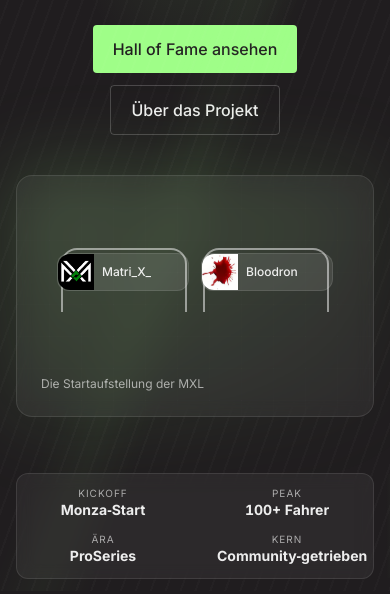
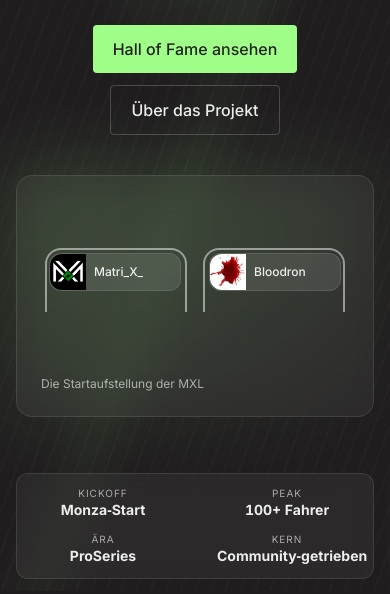
Before and after one commit to edhor1608/mxl-legacy-website, an Astro site: page / in a window 390 px wide. Shown: the part 250-844 px from the top of the page. Built offline with nearby package versions, Linux system fonts and the light colour scheme; Astro itself is replaced by a stand-in of ours.

Commit message:
Refactor Hero component grid layout by adjusting padding and spacing for improved responsiveness (#13)

```diff
--- a/src/components/Hero.astro
+++ b/src/components/Hero.astro
@@ -81,13 +81,13 @@ const gridPairs: HallOfFameMember[][] = Array.from(
             <!-- Center highlight slot -->
             {/*<div class="pointer-events-none absolute inset-0 rounded-xl border border-white/10"></div>*/}
             <!-- Static U-shaped grid slots -->
-            <div class="absolute inset-0 px-5 md:px-4 grid grid-cols-2 gap-4 items-end pointer-events-none z-0 content-center">
+            <div class="absolute inset-0 px-1 md:px-4 grid grid-cols-2 gap-4 items-end pointer-events-none z-0 content-center">
               <div class="h-16 sm:h-20 md:h-24 border-l-2 border-r-2 border-t-2 border-white/50 rounded-t-2xl"></div>
               <div class="h-16 sm:h-20 md:h-24 border-l-2 border-r-2 border-t-2 border-white/50 rounded-t-2xl"></div>
             </div>
             <div class="relative h-full overflow-hidden grid-stage">
               {gridPairs.map((pair, i) => (
-                <div class="pair absolute inset-0 grid grid-cols-2 gap-3 sm:gap-6 md:gap-8 items-end px-4 md:px-6 z-10 -mt-4 sm:-mt-6 md:-mt-9" style={`--i:${i}`}>
+                <div class="pair absolute inset-0 grid grid-cols-2 gap-7 sm:gap-6 md:gap-8 items-end px-2 md:px-6 z-10 -mt-4 sm:-mt-6 md:-mt-9" style={`--i:${i}`}>
                   {pair.map((p, j) => (
                     <a href={`/hall-of-fame/${p.link}`} class={`group inline-flex items-center gap-2 sm:gap-3 w-full rounded-xl border border-white/10 bg-white/10 backdrop-blur-sm px-0 py-0 transition-colors hover:border-[#9FFE88]/40 ${j === 0 ? 'justify-self-start' : 'justify-self-end'} self-center`}>
                       <img src={p.img} alt={p.nickname} class="h-9 w-9 sm:h-10 sm:w-10 rounded-l-xl object-cover ring-0 ring-white/10 group-hover:ring-[#9FFE88]/40" loading="lazy" decoding="async" />
```
